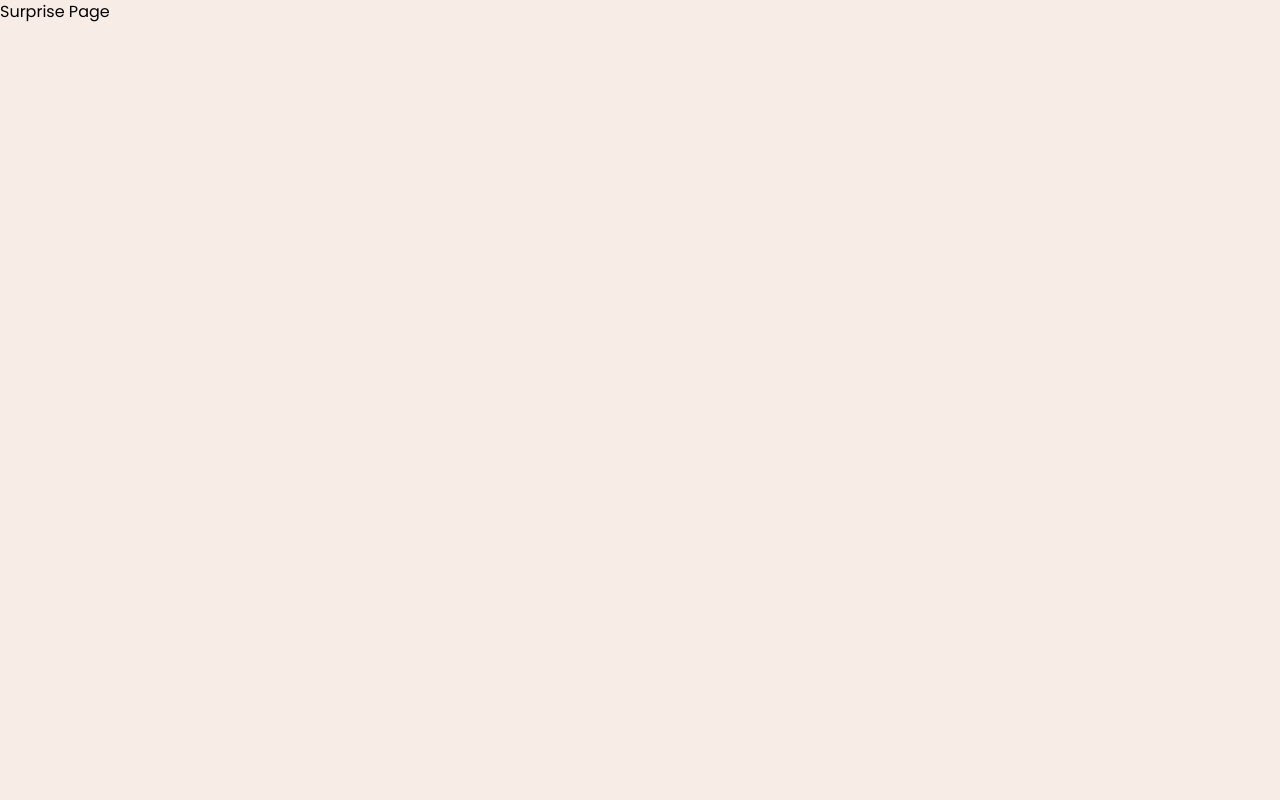
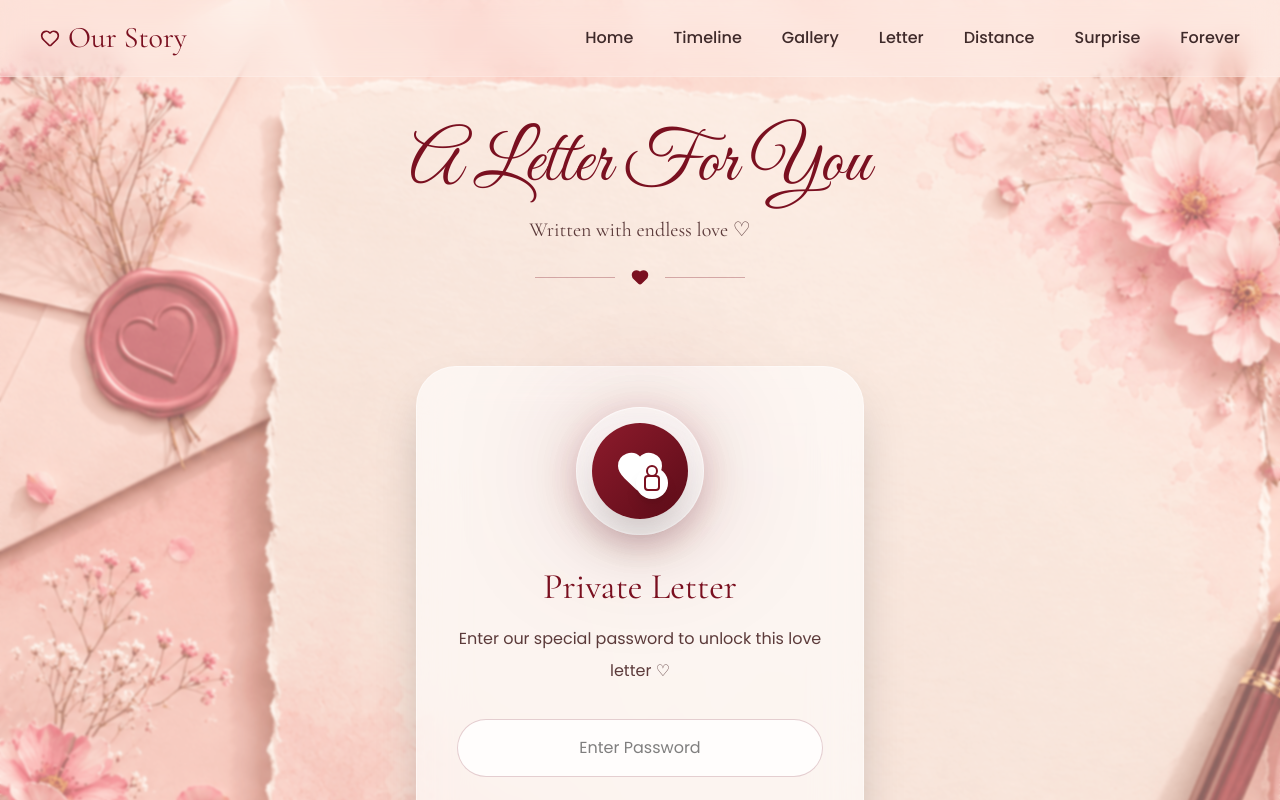
Before and after one commit to AshlinRenittaS/first-wedding-anniversary, a React (Vite) app: page /letter in a window 1280 px wide. Shown: the top 800 px of the page. Built offline with nearby package versions, Linux system fonts and the light colour scheme.

Commit message:
letter page added

```diff
--- a/src/pages/Letter.jsx
+++ b/src/pages/Letter.jsx
@@ -1,9 +1,279 @@
-import React from "react";
+import { useState } from "react";
+
+import Navbar from "../components/Navbar";
+
+import {
+  Heart,
+  Unlock,
+} from "lucide-react";
+
+/* BACKGROUND IMAGE */
+import letterBg from "../assets/letter.png";
 
 const Letter = () => {
+
+  const [password, setPassword] = useState("");
+  const [unlocked, setUnlocked] = useState(false);
+  const [error, setError] = useState("");
+
+  const correctPassword = "ashlinajin";
+
+  const handleUnlock = () => {
+
+    if (password === correctPassword) {
+
+      setUnlocked(true);
+      setError("");
+
+    } else {
+
+      setError("Wrong password ♡");
+    }
+  };
+
   return (
-    <div>
-      <h1>Surprise Page</h1>
+
+    <div
+      className="min-h-screen overflow-hidden relative bg-cover bg-center"
+      style={{
+        backgroundImage: `url(${letterBg})`,
+      }}
+    >
+
+      {/* Overlay */}
+      <div className="absolute inset-0 bg-[#fff5f2]/40 backdrop-blur-[1px]"></div>
+
+      {/* Main Content */}
+      <div className="relative z-10">
+
+        {/* Navbar */}
+        <Navbar />
+
+        {/* Main */}
+        <div className="pt-32 px-5 md:px-20 pb-20">
+
+          {/* Heading */}
+          <div className="text-center">
+
+            <p className="title-font text-5xl md:text-7xl text-[#7a1020]">
+              A Letter For You
+            </p>
+
+            <p className="mt-4 text-[#5c3b3b] text-lg md:text-xl heading-font">
+              Written with endless love ♡
+            </p>
+
+            {/* Divider */}
+            <div className="flex items-center justify-center gap-4 mt-6">
+
+              <div className="w-20 h-[1px] bg-[#7a1020]/30"></div>
+
+              <Heart
+                size={18}
+                className="fill-[#7a1020] text-[#7a1020]"
+              />
+
+              <div className="w-20 h-[1px] bg-[#7a1020]/30"></div>
+            </div>
+          </div>
+
+          {/* LOCK SCREEN */}
+          {!unlocked ? (
+
+            <div className="flex justify-center items-center mt-20">
+
+              <div className="w-full max-w-md bg-white/60 backdrop-blur-xl border border-white/40 shadow-2xl rounded-[40px] p-10 text-center">
+
+                {/* HEART LOCK ICON */}
+                <div className="relative flex justify-center">
+
+                  {/* Glow */}
+                  <div className="absolute w-32 h-32 rounded-full bg-[#7a1020]/20 blur-3xl"></div>
+
+                  {/* Outer Circle */}
+                  <div className="relative w-32 h-32 rounded-full bg-white/40 backdrop-blur-xl border border-white/50 flex items-center justify-center shadow-[0_8px_40px_rgba(122,16,32,0.25)]">
+
+                    {/* Inner Circle */}
+                    <div className="w-24 h-24 rounded-full bg-gradient-to-br from-[#8d1b2c] to-[#5d0c18] flex items-center justify-center shadow-2xl">
+
+                      <div className="relative flex items-center justify-center">
+
+                        {/* Heart */}
+                        <Heart
+                          size={48}
+                          className="fill-white text-white"
+                        />
+
+                        {/* Small Lock */}
+                        <div className="absolute -bottom-1 -right-1 w-8 h-8 rounded-full bg-white flex items-center justify-center shadow-lg">
+
+                          <div className="w-4 h-4 rounded-sm border-2 border-[#7a1020] relative">
+
+                            <div className="absolute -top-3 left-1/2 -translate-x-1/2 w-3 h-3 border-2 border-[#7a1020] rounded-full bg-transparent"></div>
+                          </div>
+                        </div>
+                      </div>
+                    </div>
+                  </div>
+                </div>
+
+                {/* Title */}
+                <h2 className="mt-8 text-4xl heading-font text-[#7a1020]">
+                  Private Letter
+                </h2>
+
+                {/* Description */}
+                <p className="mt-4 text-[#5c3b3b] leading-8">
+                  Enter our special password
+                  to unlock this love letter ♡
+                </p>
+
+                {/* Input */}
+                <input
+                  type="password"
+                  placeholder="Enter Password"
+                  value={password}
+                  onChange={(e) => setPassword(e.target.value)}
+                  className="w-full mt-8 px-5 py-4 rounded-full bg-white/80 border border-[#7a1020]/20 outline-none focus:border-[#7a1020] text-center"
+                />
+
+                {/* Error */}
+                {error && (
+
+                  <p className="text-red-500 mt-4">
+                    {error}
+                  </p>
+                )}
+
+                {/* Button */}
+                <button
+                  onClick={handleUnlock}
+                  className="mt-8 w-full bg-[#7a1020] hover:bg-[#5d0c18] transition-all duration-300 text-white py-4 rounded-full flex items-center justify-center gap-3 shadow-xl"
+                >
+
+                  Unlock Letter
+
+                  <Unlock size={18} />
+                </button>
+              </div>
+            </div>
+
+          ) : (
+
+            /* UNLOCKED LETTER */
+            <div className="flex justify-center mt-16 px-2">
+
+              <div className="relative w-full max-w-5xl">
+
+                {/* Background Glow */}
+                <div className="absolute inset-0 bg-[#7a1020]/10 blur-3xl rounded-[50px]"></div>
+
+                {/* Letter Container */}
+                <div className="relative bg-[#fdf5f0]/90 backdrop-blur-lg rounded-[40px] overflow-hidden shadow-[0_20px_80px_rgba(0,0,0,0.15)] border border-white/40">
+
+                  {/* Decorative Flowers */}
+                  <img
+                    src="https://png.pngtree.com/png-vector/20231017/ourmid/pngtree-watercolor-pink-flower-bouquet-png-image_10204328.png"
+                    alt=""
+                    className="absolute top-0 right-0 w-48 md:w-72 opacity-90 pointer-events-none"
+                  />
+
+                  {/* Letter Content */}
+                  <div className="relative z-10 p-8 md:p-20">
+
+                    {/* Heading */}
+                    <div className="text-center">
+
+                      <h1 className="title-font text-5xl md:text-7xl text-[#7a1020]">
+                            Forever & Always ♡
+                      </h1>
+
+                      <div className="flex justify-center mt-5">
+
+                        <Heart
+                          size={18}
+                          className="fill-[#7a1020] text-[#7a1020]"
+                        />
+                      </div>
+                    </div>
+
+                    {/* Letter Text */}
+                    <div className="mt-14 max-w-3xl mx-auto">
+
+                      <p className="heading-font text-[#5c3b3b] leading-[2.5rem] text-lg md:text-2xl">
+
+                        My Dearest Love,
+                        <br />
+                        <br />
+
+                        Every single day with you feels
+                        like the most beautiful chapter
+                        of my life.
+
+                        <br />
+                        <br />
+
+                        From our very first meeting
+                        to every smile, every hug,
+                        every little memory —
+                        you became my safest place
+                        and my forever happiness.
+
+                        <br />
+                        <br />
+
+                        Thank you for loving me,
+                        understanding me,
+                        supporting me,
+                        and standing beside me always.
+
+                        <br />
+                        <br />
+
+                        You are not just my partner,
+                        you are my peace,
+                        my comfort,
+                        my strength,
+                        and my home.
+
+                        <br />
+                        <br />
+
+                        I promise to walk beside you
+                        through every season of life,
+                        holding your hand forever.
+
+                        <br />
+                        <br />
+
+                        No matter what happens,
+                        my heart will always belong to you.
+
+                        <br />
+                        <br />
+
+                        Forever & Always,
+                        <br />
+
+                        <span className="title-font text-4xl md:text-5xl text-[#7a1020]">
+                          Ashlin ♡
+                        </span>
+                      </p>
+                    </div>
+
+                    {/* Pen */}
+                    <img
+                      src="https://pngimg.com/d/pen_PNG7416.png"
+                      alt=""
+                      className="absolute bottom-6 right-4 md:right-10 w-24 md:w-36 rotate-[-15deg] opacity-90"
+                    />
+                  </div>
+                </div>
+              </div>
+            </div>
+          )}
+        </div>
+      </div>
     </div>
   );
 };
```
Also changed, not shown: src/assets/letter.png (added).
